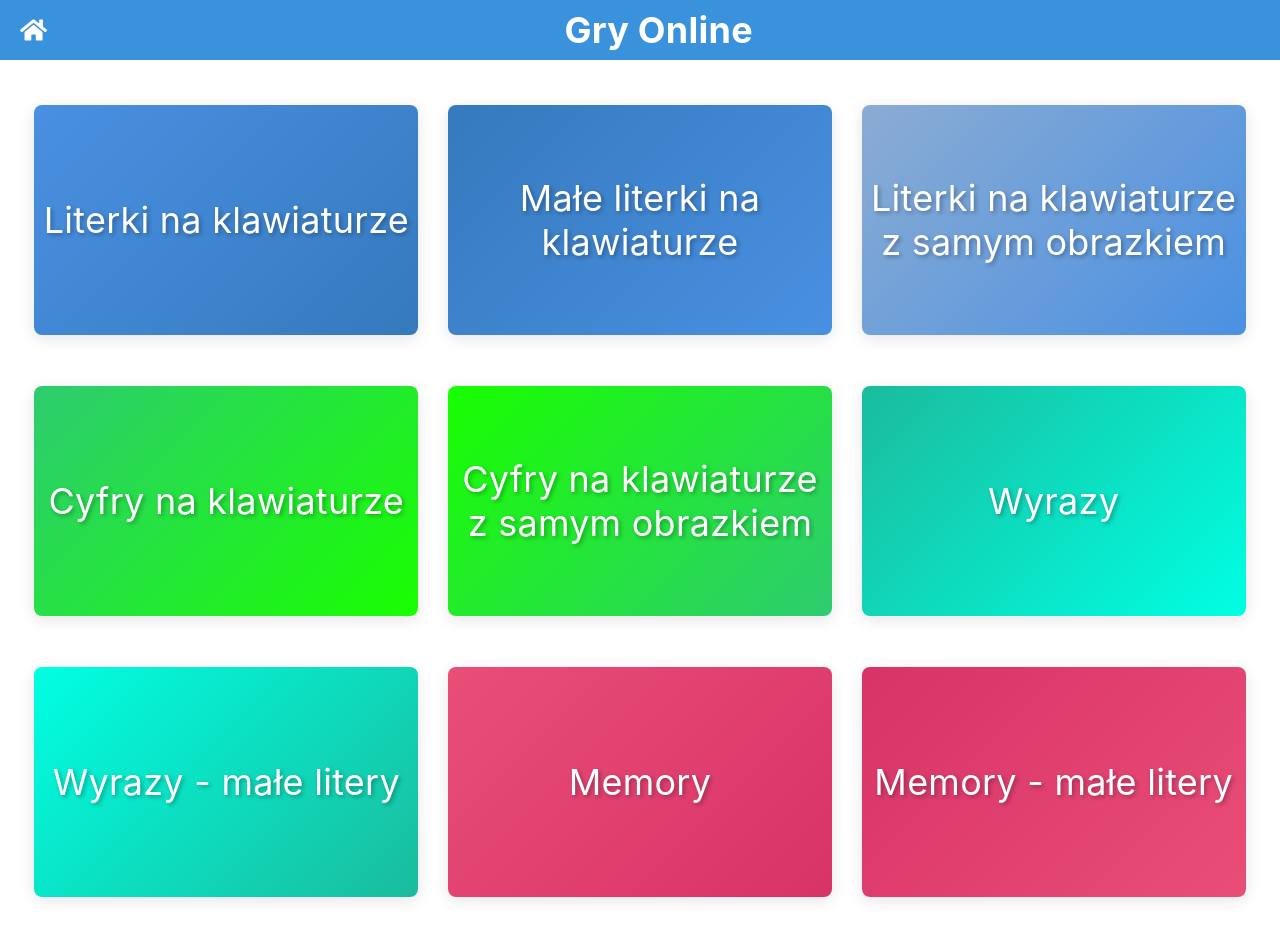
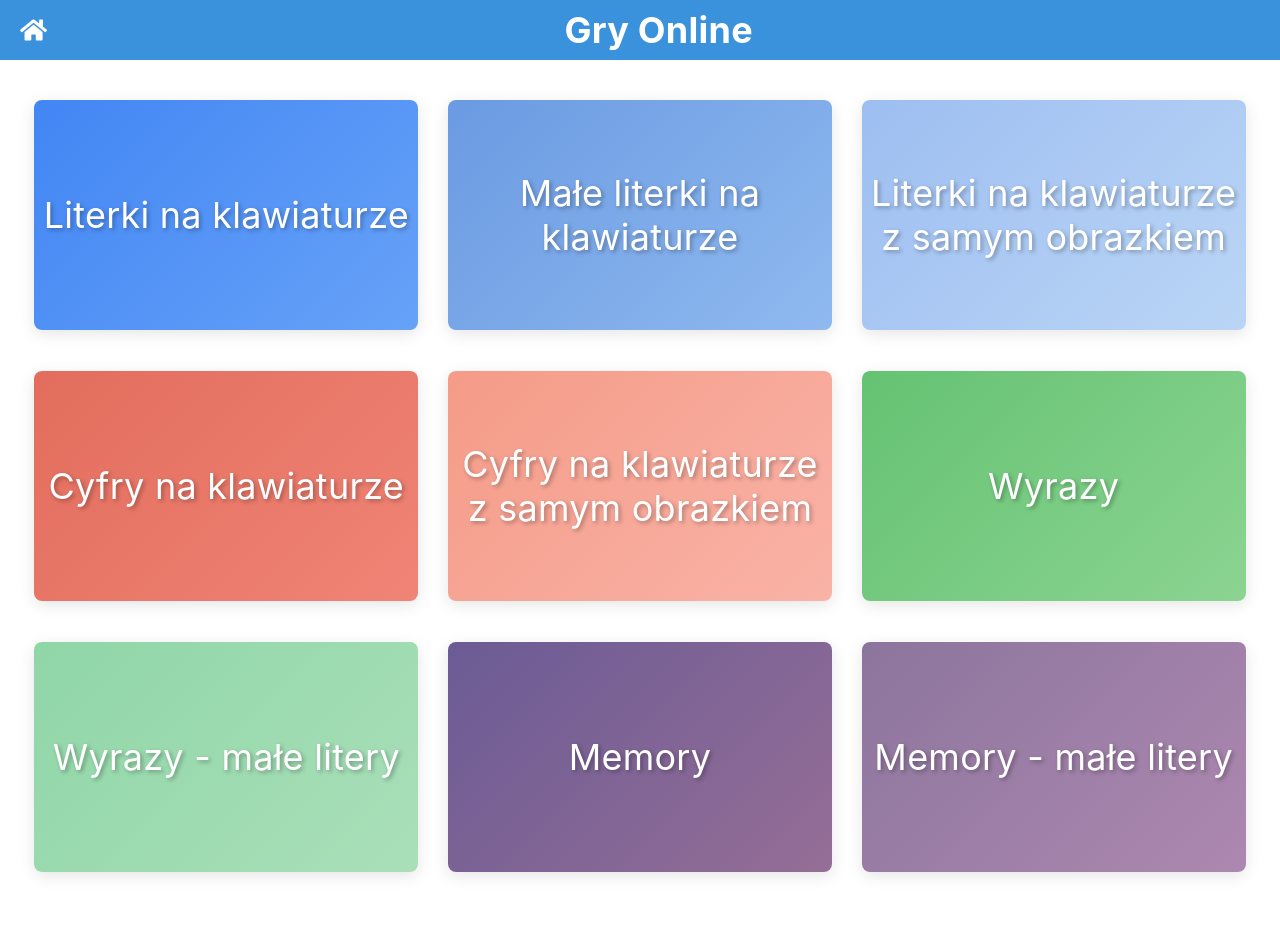
Before and after one commit to Patresss/Gry-Online, an Angular app: page /#/ in a window 1280 px wide. After the commit the page ends 912 px from the top, so only its background shows below. Built offline with nearby package versions, Linux system fonts and the light colour scheme.

Commit message:
Improve main css

```diff
--- a/src/app/main-page/main-page.component.css
+++ b/src/app/main-page/main-page.component.css
@@ -27,39 +27,42 @@
   box-shadow: 0px 8px 20px rgba(0, 0, 0, 0.15);
 }
 
-/* Gradienty dla różnych kafelków */
+/* Grupa 1: memory */
 .card-container.memory {
-  background: linear-gradient(135deg, #E94E77, #D83367);
+  background: linear-gradient(135deg, #6B5B95, #956E96);
 }
 
 .card-container.memory-small-letter {
-  background: linear-gradient(135deg, #D83367, #E94E77);
+  background: linear-gradient(135deg, #8C759D, #AD88B0);
 }
 
+/* Grupa 2: letter */
 .card-container.letter {
-  background: linear-gradient(135deg, #4A90E2, #357ABD);
+  background: linear-gradient(135deg, #4286f4, #67a2f8);
 }
 
 .card-container.letter-small-letter {
-  background: linear-gradient(135deg, #357ABD, #4A90E2);
+  background: linear-gradient(135deg, #6A9AE2, #8FB9EF);
 }
 
 .card-container.letter-without-letter {
-  background: linear-gradient(135deg, #8bacd3, #4A90E2);
+  background: linear-gradient(135deg, #9DBEF1, #BAD5F5);
 }
 
+/* Grupa 3: digit */
 .card-container.digit {
-  background: linear-gradient(135deg, #2ecc71, #19ff00);
+  background: linear-gradient(135deg, #E26D5C, #F08476);
 }
 
 .card-container.digit-without-digit {
-  background: linear-gradient(135deg, #19ff00, #2ecc71);
+  background: linear-gradient(135deg, #F59B88, #F9B3A7);
 }
 
+/* Grupa 4: word */
 .card-container.word {
-  background: linear-gradient(135deg, #1abc9c, #00ffe3);
+  background: linear-gradient(135deg, #65C273, #8BD491);
 }
 
 .card-container.word-small-letter {
-  background: linear-gradient(135deg, #00ffe3, #1abc9c);
+  background: linear-gradient(135deg, #8FD6A7, #AADFB9);
 }
--- a/src/app/main-page/main-page.component.html
+++ b/src/app/main-page/main-page.component.html
@@ -1,6 +1,6 @@
 <div class="main-page">
 
-  <mat-grid-list cols="3" rowHeight="280px">
+  <mat-grid-list cols="3" rowHeight="270px">
     <mat-grid-tile>
       <a class="card-container letter mat-elevation-z4" matRipple routerLink="/literki-na-klawiaturze">
         Literki na klawiaturze
```
